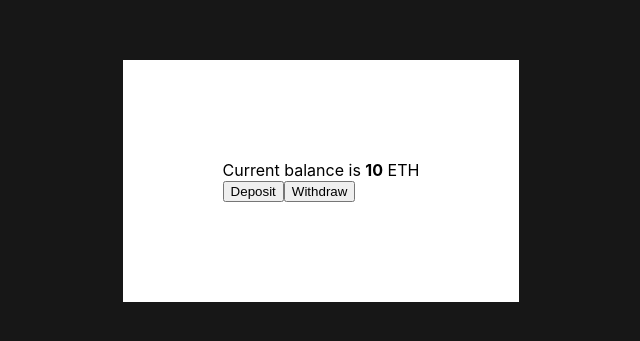
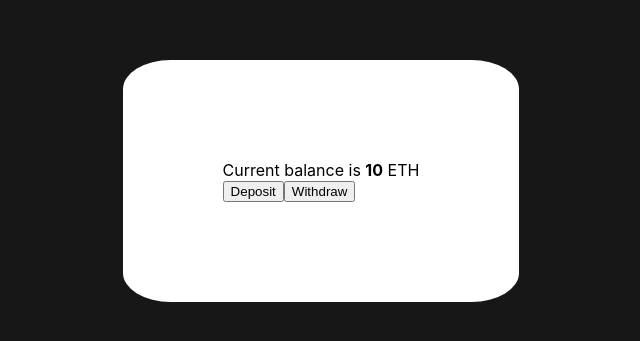
Before and after one commit to itsskofficial/Web3, a React (Create React App) app in the folder faucet/: page / in a window 1280 px wide. Shown: the part 239-580 px from the top of the page, without its empty margins (319-959 px from the left). Built offline with nearby package versions, Linux system fonts and the light colour scheme.

Commit message:
Apr 3, 2023, 11:33 AM

```diff
--- a/faucet/src/css/App.module.css
+++ b/faucet/src/css/App.module.css
@@ -9,5 +9,5 @@
 .faucet{
     background-color: white;
     padding: 100px;
-    border-radius: ;
+    border-radius: 12%;
 }
```
